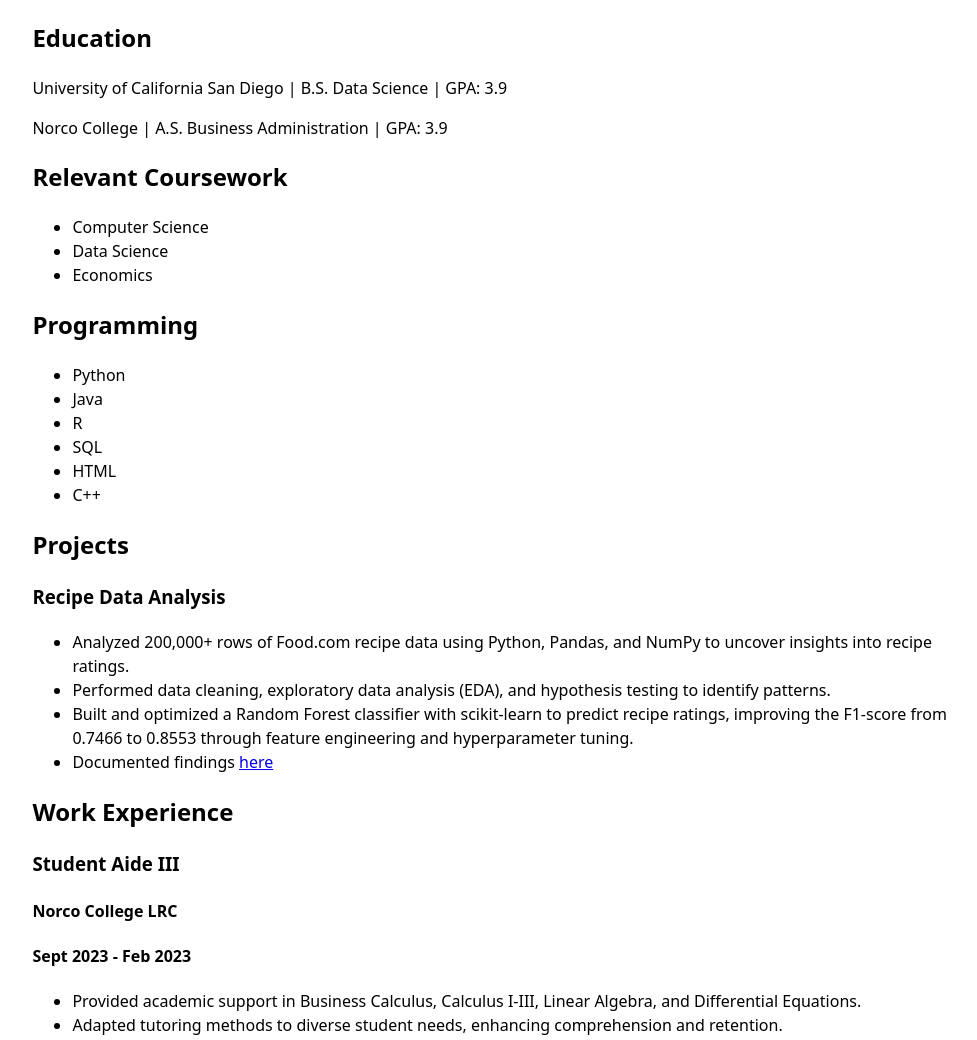
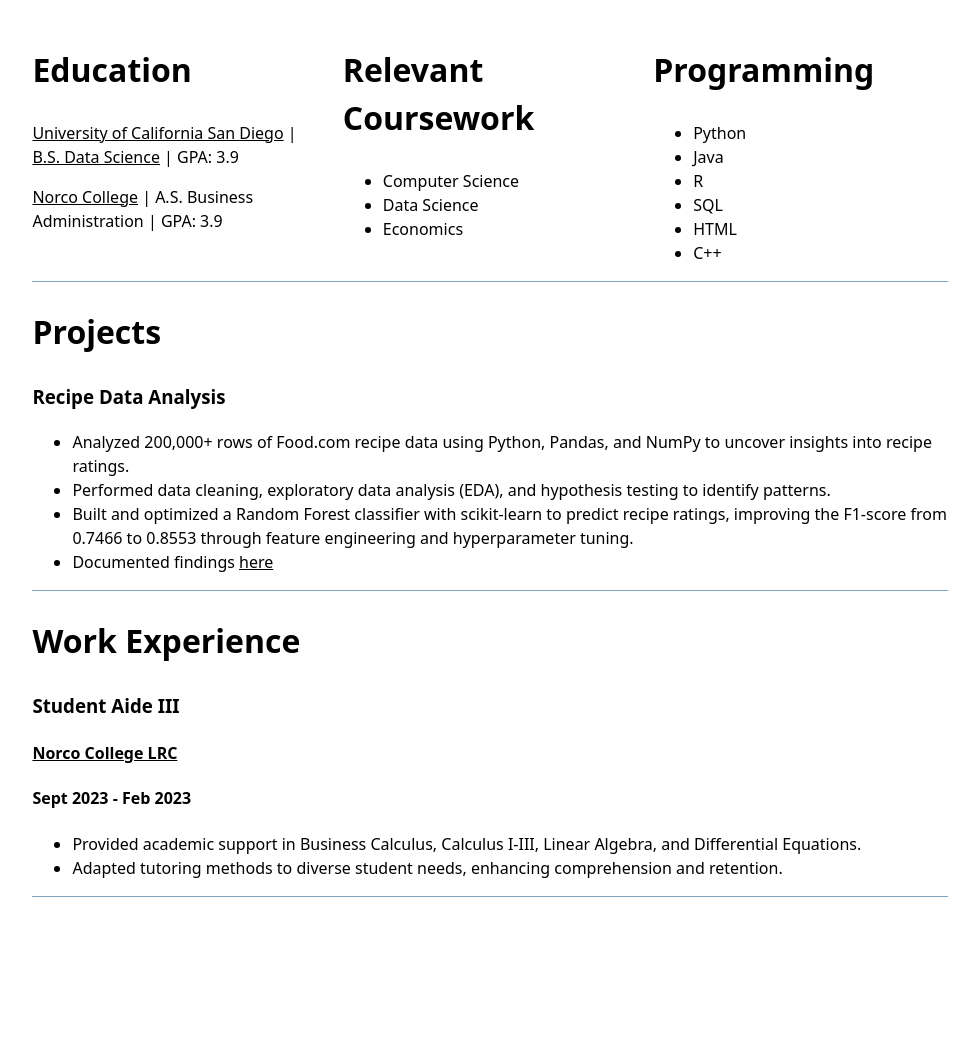
Before and after one commit to KhaleelKarim/portfolio, a plain HTML site: page resume/index.html in a window 1280 px wide. Shown: the part 220-1260 px from the top of the page, without its empty margins (150-1127 px from the left). After the commit the page ends 1125 px from the top, so only its background shows below. Drawn offline with Linux system fonts and the light colour scheme.

Commit message:
Updated resume page

```diff
--- a/resume/index.html
+++ b/resume/index.html
@@ -11,13 +11,14 @@
         <a href="../projects/index.html">Projects</a>
         <a class="current" href="">Resume</a>
     </nav>
-    <h1>Resume/CV</h1>
+    <h1 class="resume">Resume/CV</h1>
 
-        <section>
+        <section class="skills">
             <article>
             <h2>Education</h2>
-            <p>University of California San Diego | B.S. Data Science | GPA: 3.9</p>
-            <p>Norco College | A.S. Business Administration | GPA: 3.9</p>
+            <p><a href="https://www.ucsd.edu/">University of California San Diego</a>
+                 | <a href="https://datascience.ucsd.edu/">B.S. Data Science</a> | GPA: 3.9</p>
+            <p><a href="https://www.norcocollege.edu/index.html">Norco College</a> | A.S. Business Administration | GPA: 3.9</p>
             </article>
 
             <article>
@@ -43,7 +44,7 @@
         </section>
 
 
-        <section>
+        <section class="projects">
             <h2>Projects</h2>
             <article>
             <h3>Recipe Data Analysis</h3>
@@ -57,11 +58,11 @@
         </section>
 
 
-        <section>
+        <section class="experience">
             <h2>Work Experience</h2>
             <article>
             <h3>Student Aide III</h3>
-            <h4>Norco College LRC</h4>
+            <h4><a href="https://www.norcocollege.edu/services/tl/lrc/index.html">Norco College LRC</a></h4>
             <h4><time datetime="2023-09">Sept 2023</time> - <time datetime="2024-02">Feb 2023</time></h4>
             <ul>
                 <li>Provided academic support in Business Calculus, Calculus I-III, Linear Algebra, and Differential Equations.</li>
--- a/style.css
+++ b/style.css
@@ -92,3 +92,46 @@ div.projects {
   }
 
 }
+
+
+
+section {
+  h2 {
+    font-size: 200%;
+  }
+
+  a {
+    flex: 1;
+    text-decoration:color(from color srgb r g b);
+    color: inherit;
+  }
+
+  a:hover {
+    background-color: oklch(from var(--color-accent) 95% 5% h);
+  }
+}
+
+
+section.skills {
+  display: grid;
+  grid-template-columns: repeat(auto-fill, minmax(15em, 1fr));
+  gap: 1em;
+  border-bottom-width: 1px;
+  border-bottom-style: solid;
+  border-bottom-color: oklch(70% 13% 244);
+
+
+
+}
+
+section.projects {
+  border-bottom-width: 1px;
+  border-bottom-style: solid;
+  border-bottom-color: oklch(70% 13% 244);
+}
+
+section.experience {
+  border-bottom-width: 1px;
+  border-bottom-style: solid;
+  border-bottom-color: oklch(70% 13% 244);
+}
```
